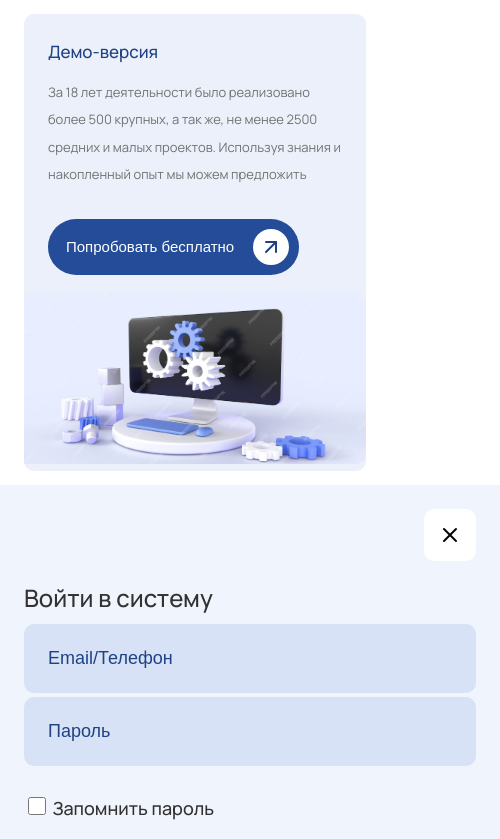
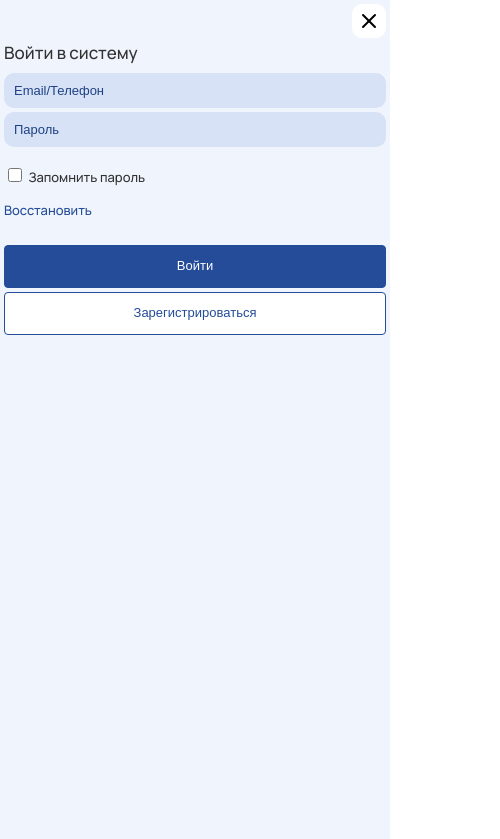
Before and after one commit to KhomtchikAnastasiya/EMS_Double, a plain HTML site: page index.html in a window 390 px wide. Both pictures are taken after a click on the button "Попробовать бесплатно". Shown: the top 839 px of the page, 500 px wide, since content can reach past the window. Drawn offline with Linux system fonts and the light colour scheme.

Commit message:
feat: implement modal window

```diff
--- a/index.html
+++ b/index.html
@@ -13,17 +13,19 @@
         <section class="content">
             <div class="content_info">
                 <h1 class="content_title">Демо-версия</h1>
-                <p class="content_text">За 18 лет деятельности было реализовано более 500 крупных, а так же, не менее 2500 средних и
+                <p class="content_text">За 18 лет деятельности было реализовано более 500 крупных, а так же, не менее
+                    2500 средних и
                     малых проектов. Используя знания и накопленный опыт мы можем предложить</p>
-                <button type="button" class="button button__dark">Попробовать бесплатно</button>
+                <button type="button" class="button button__dark" id="modal_trigger">Попробовать бесплатно</button>
             </div>
             <div class="content_img">
                 <img src="img/computer.png" alt="computer image">
             </div>
         </section>
     </main>
+    <div class="modal_wrapper" id="modal_wrapper">
         <section class="modal_window">
-        <div class="modal_close">
+            <div class="modal_close" id="modal_close">
                 <img src="img/cross.svg" alt="close button">
             </div>
             <h2 class="modal_title">Войти в систему</h2>
@@ -39,6 +41,7 @@
                 <button type="button" class="form_button button__light" id="register">Зарегистрироваться</button>
             </form>
         </section>
+    </div>
     <script src="script.js"></script>
 </body>
 
--- a/script.js
+++ b/script.js
@@ -0,0 +1,35 @@
+"use strict"
+
+const modalTrigger = document.getElementById("modal_trigger")
+const modalWrapper = document.getElementById("modal_wrapper")
+const modalClose = document.getElementById("modal_close")
+
+modalTrigger.addEventListener("click", function () {
+    modalWrapper.style.display = "block";
+});
+
+modalClose.addEventListener("click", function () {
+    modalWrapper.style.display = "none";
+});
+
+modalWrapper.addEventListener("click", function (event) {
+    if (event.target === modalWrapper) {
+        modalWrapper.style.display = "none";
+    }
+});
+
+const formElement = document.getElementById('login_form');
+const signInButton = document.getElementById("login")
+const registerButton = document.getElementById("register")
+signInButton.addEventListener("click", submitForm);
+registerButton.addEventListener("click", submitForm);
+
+function submitForm(eo) {
+    eo.preventDefault();
+    const formData = new FormData(formElement);
+    const emailTelephone = formData.get('email_telephone');
+    const password = formData.get('password');
+    const save = formData.get('save');
+    console.log(emailTelephone, password, save);
+    modalWrapper.style.display = "none";
+}
--- a/style.css
+++ b/style.css
@@ -76,6 +76,7 @@ main {
     font-size: 1.8rem;
     line-height: 160%;
     position: relative;
+    cursor: pointer;
 }
 
 .button::after {
@@ -117,15 +118,32 @@ main {
     border-bottom-right-radius: 10px;
 }
 
+
+.modal_wrapper {
+    display: none;
+    background: rgba(0, 0, 0, 0.8);
+    position: fixed;
+    top: 0;
+    left: 0;
+    width: 100vw;
+    height: 100vh;
+    cursor: pointer;
+    z-index: 1;
+}
+
 .modal_window {
+    position: absolute;
     width: 50rem;
     height: 57.5rem;
+    top: calc(50% - 28.75rem);
+    left: calc(50% - 25rem);
     padding: 2.4rem;
     background-color: var(--color-additional-light);
     display: flex;
     flex-direction: column;
     position: relative;
     line-height: 100%;
+    cursor: default;
 }
 
 .modal_close {
@@ -136,6 +154,7 @@ main {
     border-radius: 10px;
     padding: 1.4rem;
     right: 2.4rem;
+    cursor: pointer;
 }
 
 .modal_title {
@@ -204,6 +223,7 @@ a.form_item:visited {
     font-weight: 500;
     font-size: 1.8rem;
     line-height: 160%;
+    cursor: pointer;
 }
 
 @media screen and (max-width: 1920px) {
@@ -222,6 +242,7 @@ a.form_item:visited {
     .content {
         flex-direction: column;
     }
+
     main {
         padding: 2.4rem;
     }
@@ -290,4 +311,65 @@ main {
         margin: 1.8rem 0 0;
     }
 
+
+
+    .modal_window {
+        width: 100%;
+        height: 100%;
+        top: 0;
+        left: 0;
+        padding: 0.4rem;
     }
+
+    .modal_close {
+        height: 3.4rem;
+        width: 3.4rem;
+        padding: 0.5rem;
+        right: 0.4rem;
+    }
+
+    .modal_title {
+        font-size: 1.7rem;
+        margin-top: 4rem;
+        margin-bottom: 1.2rem;
+    }
+
+    .form_input {
+        padding: 1rem;
+        font-size: 1.3rem;
+        margin-bottom: 0.4rem;
+    }
+
+    .form_input::placeholder {
+        font-size: 1.3rem;
+    }
+
+
+    .form_checkbox-wrap {
+        margin-top: 1.4rem;
+        margin-bottom: 1.4rem;
+    }
+
+    .form_checkbox {
+        height: 1.4rem;
+        width: 1.4rem;
+    }
+
+    .form_checkbox-label {
+        font-size: 1.3rem;
+    }
+
+
+    a.form_item,
+    a.form_item:visited {
+        font-size: 1.3rem;
+        margin-bottom: 2.2rem;
+    }
+
+    .form_button {
+        padding: 1rem;
+        margin-top: 0.4rem;
+        font-size: 1.3rem;
+    }
+
+}
```
Lines whose indentation alone changed are shown as unchanged.
